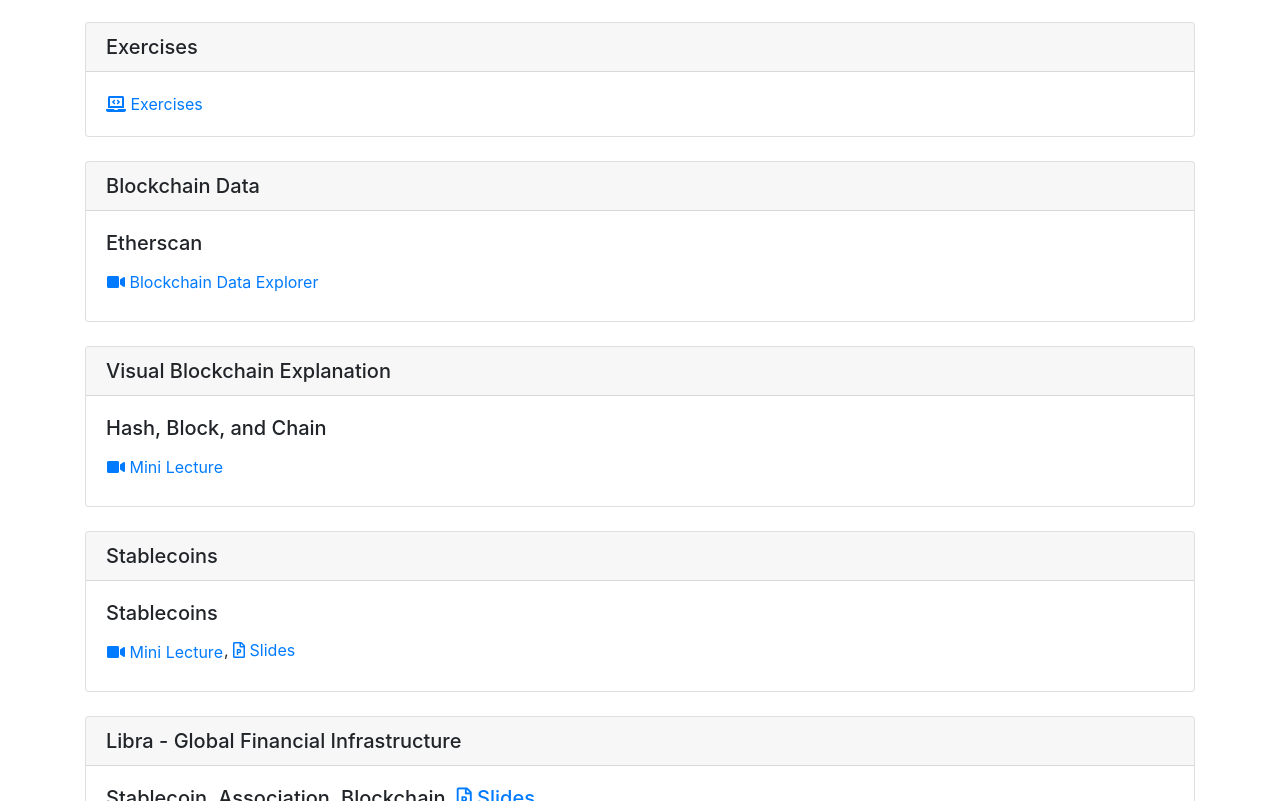
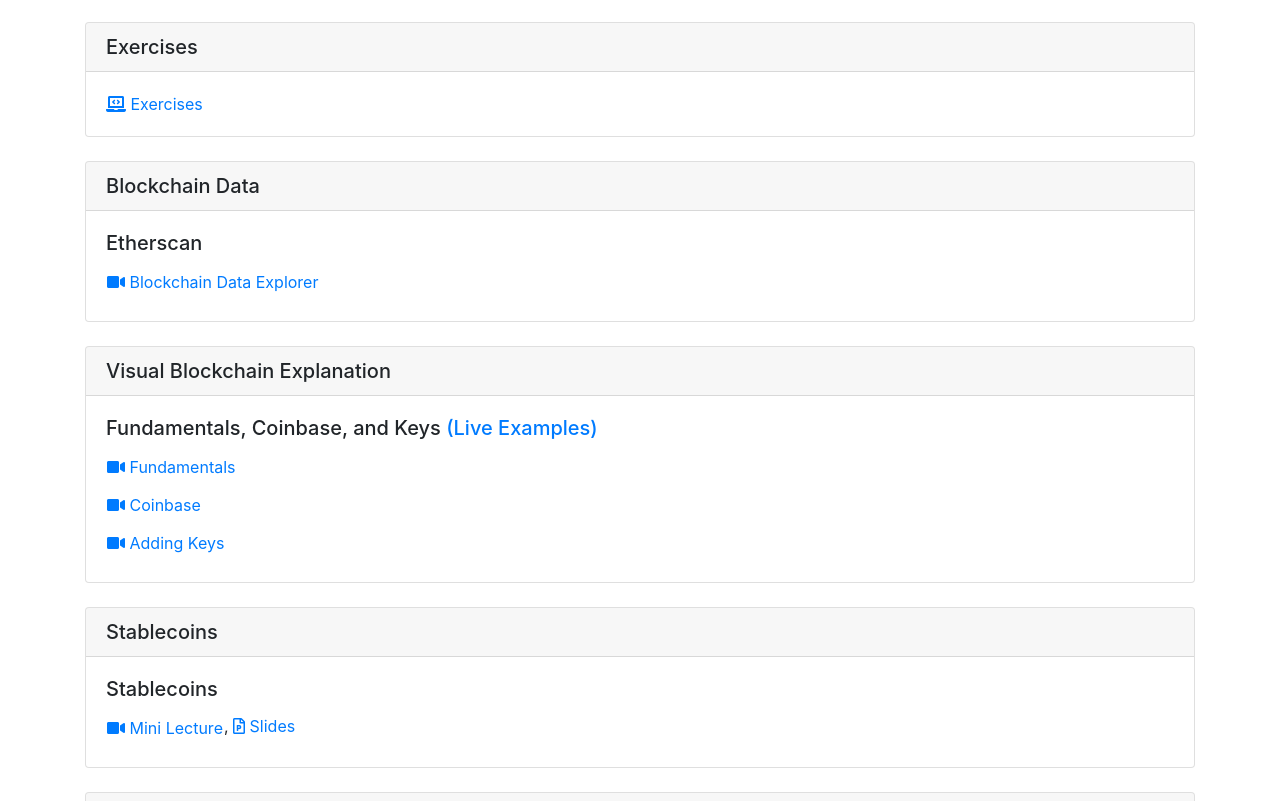
Before and after one commit to heaps/blockchain, a plain HTML site: page index.html in a window 1280 px wide. Shown: the part 299-1100 px from the top of the page. Drawn offline with nearby package versions, Linux system fonts and the light colour scheme.

Commit message:
coinbase & keys

```diff
--- a/home.html
+++ b/home.html
@@ -37,8 +37,14 @@
   <h5 class="card-header">Visual Blockchain Explanation</h5>
   <div class="card-body">
 
-    <h5>Hash, Block, and Chain</h5>
-      <button type="button" class="btn btn-link mx-0 px-0" onclick="showVideo('CRZmErY32dw')"> <i class="fas fa-video"></i> Mini Lecture
+    <h5>Fundamentals, Coinbase, and Keys
+      <a href="#/exercises">(Live Examples)</a>
+    </h5>
+      <button type="button" class="btn btn-link mx-0 px-0" onclick="showVideo('CRZmErY32dw')"> <i class="fas fa-video"></i> Fundamentals
+      </button> <br>
+      <button type="button" class="btn btn-link mx-0 px-0" onclick="showVideo('wmzNSJcrlyQ')"> <i class="fas fa-video"></i> Coinbase
+      </button> <br>
+      <button type="button" class="btn btn-link mx-0 px-0" onclick="showVideo('VkERUvVRt4M')"> <i class="fas fa-video"></i> Adding Keys
       </button>
 
   </div>
```
